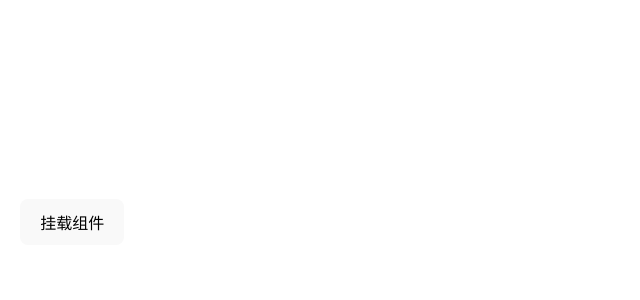
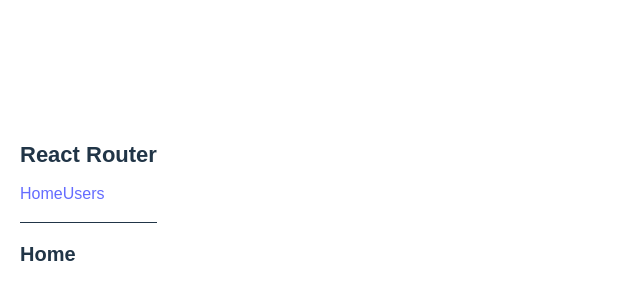
Before and after one commit to iwangzhy/sandbox-react, a React (Vite) app: page / in a window 1280 px wide. Shown: the part 198-498 px from the top of the page, without its empty margins (0-640 px from the left). Built offline with nearby package versions, Linux system fonts and the light colour scheme.

Commit message:
feat: React Router

```diff
--- a/index.html
+++ b/index.html
@@ -7,7 +7,7 @@
     <title>Vite + React + TS</title>
   </head>
   <body>
-    <div id="root">123</div>
+    <div id="root"></div>
     <script type="module" src="/src/main.jsx"></script>
   </body>
 </html>
--- a/package.json
+++ b/package.json
@@ -32,6 +32,7 @@
     "immer": "^10.1.1",
     "react": "^19.1.0",
     "react-dom": "^19.1.0",
+    "react-router-dom": "^7.9.1",
     "use-immer": "^0.11.0"
   },
   "devDependencies": {
--- a/src/App.jsx
+++ b/src/App.jsx
@@ -1,7 +1,96 @@
 import "./App.css";
-// import "./styles.css";
-import PlaygroundApp from "./components/effect/Playground.jsx";
+import { Link, NavLink, Outlet, Route, Routes, useNavigate, useParams } from "react-router-dom";
+import { useState } from "react";
 
 export default function App() {
-  return <PlaygroundApp />;
+  const navigate = useNavigate();
+  const [users, setUsers] = useState([
+    { id: "1", fullName: "Robin Wieruch" },
+    { id: "2", fullName: "Sarah Finnley" },
+  ]);
+
+  const handleRemoveUser = (userId) => {
+    setUsers(users.filter((user) => user.id !== userId));
+
+    navigate("/users");
+  };
+
+  return (
+    <>
+      <Routes>
+        <Route element={<Layout />}>
+          {/*<Route path="home" element={<Home />} />*/}
+          <Route index element={<Home />} />
+          <Route path="users" element={<Users users={users} />}>
+            <Route
+              path=":userId"
+              element={<User onRemoveUser={handleRemoveUser} />}
+            />
+          </Route>
+          <Route path="*" element={<NoMatch />} />
+        </Route>
+      </Routes>
+    </>
+  );
 }
+
+function Home() {
+  return <h2>Home</h2>;
+}
+
+function Users({ users }) {
+  return (
+    <>
+      <h2>users</h2>
+      <ul>
+        {users.map((u) => {
+          return (
+            <>
+              <li key={u.id}>
+                <Link to={`/users/${u.id}`}>{u.fullName}</Link>
+              </li>
+            </>
+          );
+        })}
+      </ul>
+      <Outlet />
+    </>
+  );
+}
+
+function NoMatch() {
+  return <h2>404</h2>;
+}
+
+const Layout = () => {
+  return (
+    <>
+      <h1>React Router</h1>
+      <nav
+        style={{
+          borderBottom: "solid 1px",
+          paddingBottom: "1rem",
+        }}
+      >
+        <NavLink to="/">Home</NavLink>
+        <NavLink to="/users">Users</NavLink>
+      </nav>
+      <main style={{ padding: "1rem 0" }}>
+        <Outlet />
+      </main>
+    </>
+  );
+};
+
+const User = ({ onRemoveUser }) => {
+  const { userId } = useParams();
+  return (
+    <>
+      <h2>User:{userId}</h2>
+      <button type="button" onClick={() => onRemoveUser(userId)}>
+        Remove
+      </button>
+      <Link to="/users">Back to Users</Link>
+    </>
+  );
+};
--- a/src/main.jsx
+++ b/src/main.jsx
@@ -2,6 +2,7 @@
 import { createRoot } from "react-dom/client";
 import "./index.css";
 import App from "./App.jsx";
+import { BrowserRouter } from "react-router-dom";
 
 // 初次渲染，通过 createRoot 方法创建根节点
 createRoot(document.getElementById("root"))
@@ -9,6 +10,8 @@
   // render 会清空根节点中已经存在的 html
   .render(
     <StrictMode>
-      <App />
+      <BrowserRouter>
+        <App />
+      </BrowserRouter>
     </StrictMode>,
   );
```
Also changed, not shown: 2 other files (tests, documents, lock files or other folders).
